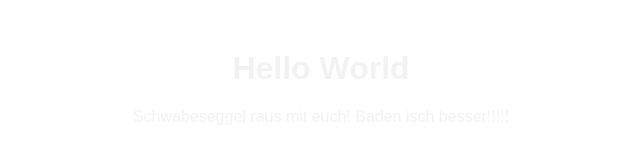
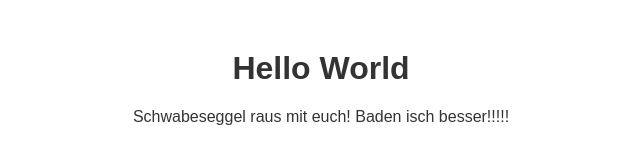
Before and after one commit to MilianKehl/name, a plain HTML site: page index.html in a window 1280 px wide. Shown: the whole page, without its empty margins (319-959 px from the left). Drawn offline with Linux system fonts and the light colour scheme.

Commit message:
Revert "Update styles.css"

```diff
--- a/styles.css
+++ b/styles.css
@@ -1,7 +1,7 @@
 body {
   font-family: Arial, sans-serif;
-  backround-color: #333;
-  color: #f2f2f2;
+  backround-color: #f2f2f2;
+  color: #333;
   text-align: center;
   margin-top: 50px;
 }
```
